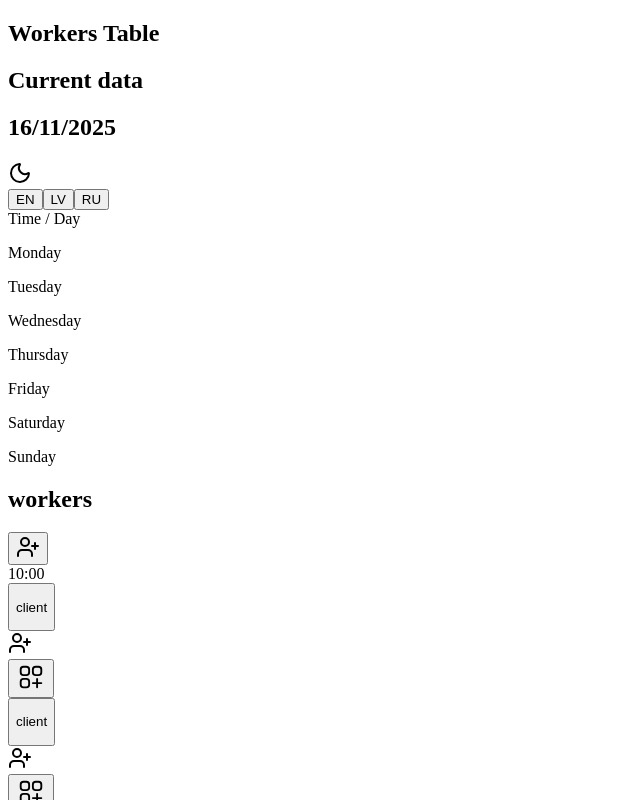
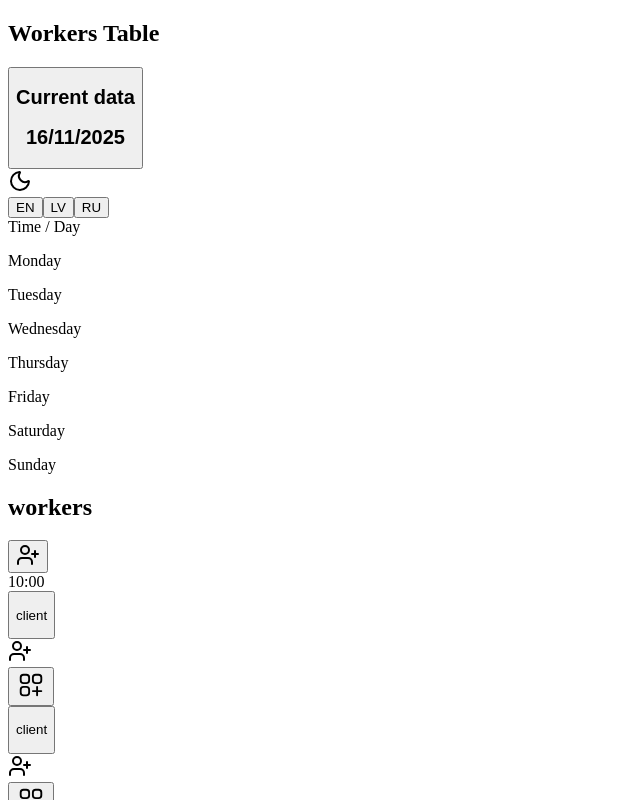
Before and after one commit to LilithStd/work_schedule, a Next.js app: page / in a window 1280 px wide. Shown: the top 800 px of the page, without its empty margins (0-640 px from the left). Built offline with nearby package versions, Linux system fonts and the light colour scheme.

Commit message:
add modal for current data component

```diff
--- a/src/components/currentData.tsx
+++ b/src/components/currentData.tsx
@@ -1,15 +1,47 @@
+'use client'
 import dayjs from 'dayjs'
-import React from 'react'
+import React, { useRef, useState } from 'react'
+import ModalWindow from './modalWindow'
 
 export default function CurrentData() {
+    const [isOpen, setIsOpen] = useState(false)
+    const anchorRef = useRef<HTMLButtonElement>(null);
     const currentData = dayjs().format(('DD/MM/YYYY'))
+
+    const handleCloseModal = () => {
+        setIsOpen(false)
+    }
+
+    const handleOpenModal = () => {
+        setIsOpen(true)
+    }
+
+    const dataModalModalTemplate = () => {
+        return (
+            <div className={`text-black p-4`}>
+                <h2>Current Data</h2>
+                <p>{currentData}</p>
+                <div>
+                    <button onClick={handleCloseModal}>close</button>
+                </div>
+            </div>
+        )
+    }
+
     return (
-        <div className="flex flex-col items-center justify-center rounded-xl bg-sky-500 w-60 text-center m-1">
+        <button className="flex flex-col items-center justify-center rounded-xl bg-sky-500 w-60 text-center m-1" ref={anchorRef} onClick={handleOpenModal}>
             <h2>Current data</h2>
             <h2 >
                 {currentData}
             </h2>
-        </div>
+            <ModalWindow
+                isOpen={isOpen}
+                onClose={handleCloseModal}
+                anchorRef={anchorRef}>
+                {dataModalModalTemplate()}
+                {/* <p>test</p> */}
+            </ModalWindow>
+        </button>
 
     )
 }
```
